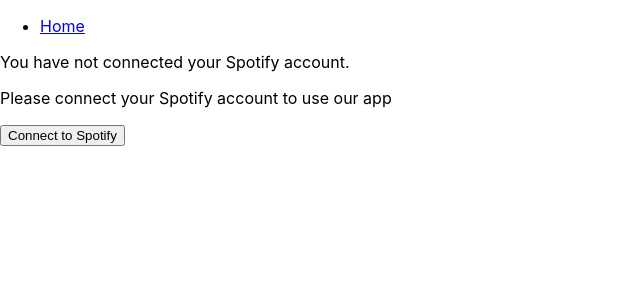
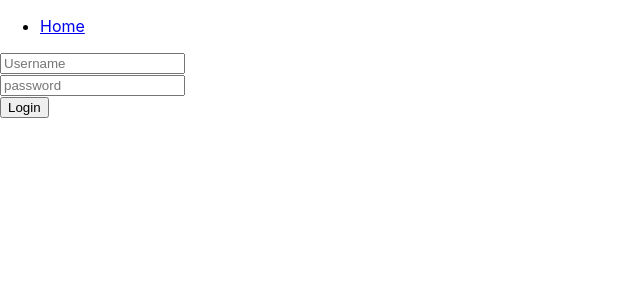
Before and after one commit to TheRiisager/semesterproject-3sem-frontend, a React (Create React App) app: page / in a window 1280 px wide. Shown: the top 300 px of the page, without its empty margins (0-640 px from the left). Built offline with nearby package versions, Linux system fonts and the light colour scheme.

Commit message:
corrected error from merge

```diff
--- a/src/App.js
+++ b/src/App.js
@@ -49,8 +49,7 @@ function App() {
               <button onClick={() => facade.logOut(setIsLoggedIn, setRoles)}>Log out</button>
             </div>
           :
-            <SpotifyLogin setIsSpotifyConnected={setIsSpotifyConnected} />
-            //<Login isLoggedIn={isLoggedIn} setIsLoggedIn={setIsLoggedIn} setRoles={setRoles}/>
+            <Login isLoggedIn={isLoggedIn} setIsLoggedIn={setIsLoggedIn} setRoles={setRoles}/>
           }
         </Route>
         <Route path="/user">
```
